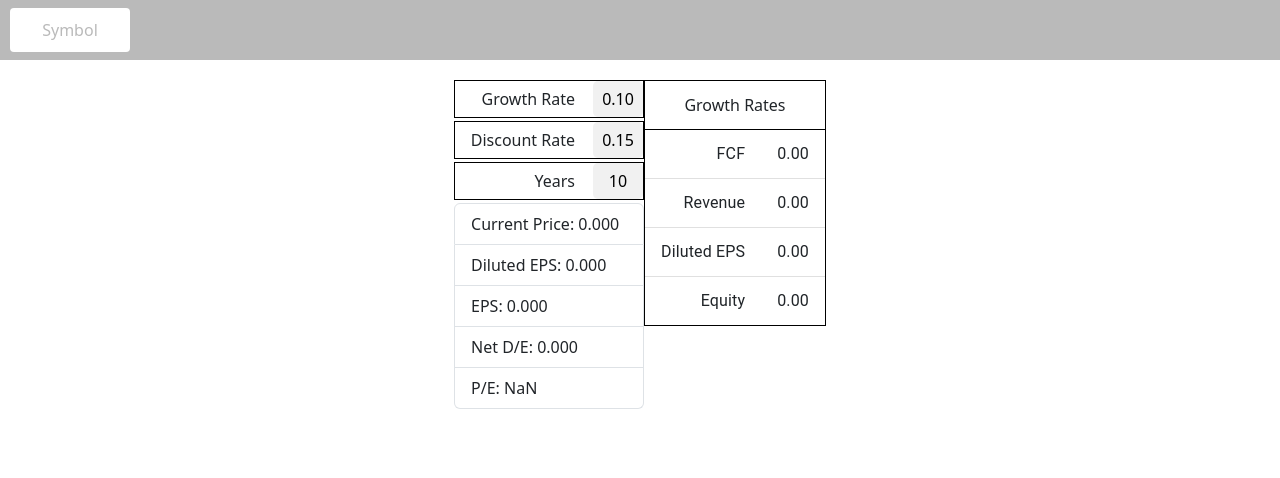
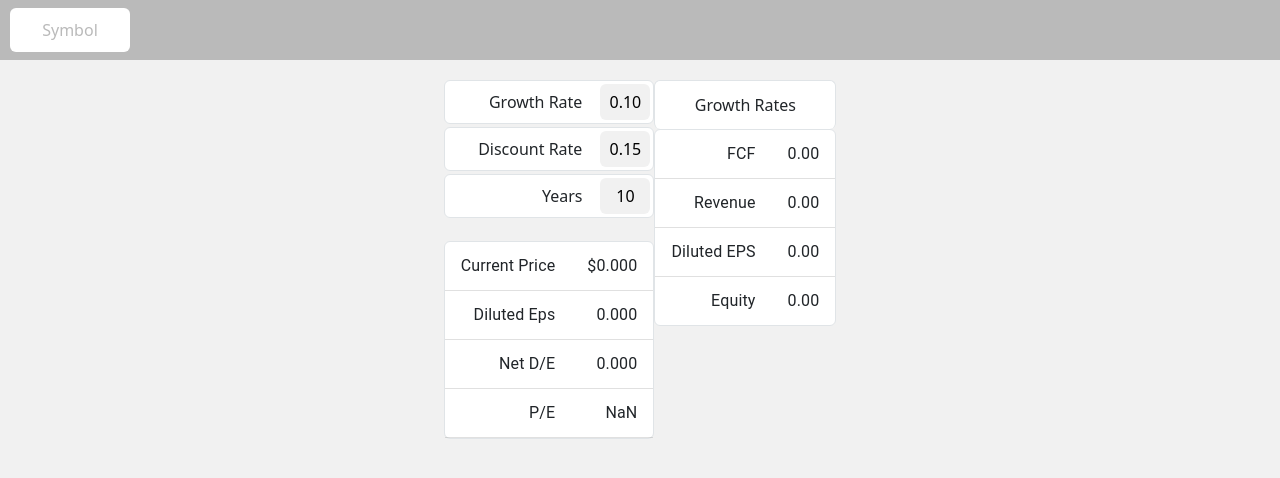
Before and after one commit to bjgebbie/FinancialTool, a React (Create React App) app in the folder fin-tool-app/: page /Analysis in a window 1280 px wide. Shown: the top 478 px of the page. Built offline with nearby package versions, Linux system fonts and the light colour scheme; no server answers.

Commit message:
grey-ifying everything

```diff
--- a/fin-tool-app/src/components/FairValue/FairValue.jsx
+++ b/fin-tool-app/src/components/FairValue/FairValue.jsx
@@ -1,4 +1,4 @@
-import { Grid, Typography, Skeleton, Box } from '@mui/material';
+import { Grid, Typography, Skeleton } from '@mui/material';
 import React, { useEffect, useState } from 'react';
 import { useDispatch, useSelector } from 'react-redux';
 
@@ -49,7 +49,9 @@ function FairValue () {
     return (
         <Grid
             container
-            sx={{ flexDirection: 'column' }}
+            sx={{
+                flexDirection: 'column'
+            }}
             className='fair-value-container'
         >
             <Grid
@@ -107,7 +109,7 @@ function FairValue () {
                                 className='value-skeleton'
                             />
                             : <Typography
-                                variant='h5'>
+                                variant='h6'>
                                     ${formatLongNumber(fairEnterpriseValue).replace(/\B(?=(\d{3})+(?!\d))/g, ',')}
                             </Typography>}
                     </Grid>
--- a/fin-tool-app/src/components/FairValue/fair-value.css
+++ b/fin-tool-app/src/components/FairValue/fair-value.css
@@ -1,8 +1,13 @@
 .fair-value-container {
+    height: 200px;
+    padding: 15px;
     margin: 0 20px;
     display: flex;
     flex-direction: column;
-    max-width: 400px;
+    max-width: 440px;
+    border: solid 1px #E0E4E7;
+    background-color: #FFFFFF;
+    border-radius: 6px;
 }
 
 .fair-value-item {
--- a/fin-tool-app/src/components/GrowthRateTable/growth-rate-table.css
+++ b/fin-tool-app/src/components/GrowthRateTable/growth-rate-table.css
@@ -1,10 +1,12 @@
 .growth-rate-table-box {
     display: flex;
     flex-direction: row;
-    border: solid 1px #000;
+    border: solid 1px #E0E4E7;
     max-width: 280px;
     height: fit-content;
     padding: 0;
+    background-color: #FFFFFF;
+    border-radius: 6px;
 }
 
 .list-text {
@@ -17,6 +19,8 @@
     justify-content: center;
     height: 49px;
     align-items: center;
-    border: 1px solid #000;
+    background-color: #FFFFFF;
+    border: solid 1px #E0E4E7;
     border-bottom: 0;
+    border-radius: 6px;
 }
--- a/fin-tool-app/src/components/StockInfo/StockInfo.jsx
+++ b/fin-tool-app/src/components/StockInfo/StockInfo.jsx
@@ -1,10 +1,10 @@
-import { Grid } from '@mui/material';
+import { Box, ListItem, List, ListItemText } from '@mui/material';
 import React, { useState, useEffect } from 'react';
-import ListGroup from 'react-bootstrap/ListGroup';
 import { useSelector, useDispatch } from 'react-redux';
 
 import { setCurrentValue } from '../../features/values';
 import getStockInfo from '../../myFinanceAPI/getStockInfo';
+import './stock-info.css';
 
 function StockInfo () {
     const dispatch = useDispatch();
@@ -27,15 +27,44 @@ function StockInfo () {
     }, [symbol, currentValue]);
 
     return (
-        <Grid>
-            <ListGroup>
-                <ListGroup.Item>Current Price: {currentValue}</ListGroup.Item>
-                <ListGroup.Item>Diluted EPS: {dilutedEps}</ListGroup.Item>
-                <ListGroup.Item>EPS: {eps}</ListGroup.Item>
-                <ListGroup.Item>Net D/E: {deRatio}</ListGroup.Item>
-                <ListGroup.Item>P/E: {Math.round((parseFloat(currentValue) * 100 / eps)) / 100}</ListGroup.Item>
-            </ListGroup>
-        </Grid>
+        <Box
+            className='stock-info-box'
+        >
+            <List
+                sx={{
+                    padding: 0
+                }}
+            >
+                <ListItem divider>
+                    <ListItemText className='list-text' primary={'Current Price'}/>
+                </ListItem>
+                <ListItem divider>
+                    <ListItemText className='list-text' primary={'Diluted Eps'}/>
+                </ListItem>
+                <ListItem divider>
+                    <ListItemText className='list-text' primary={'Net D/E'}/>
+                </ListItem>
+                <ListItem divider>
+                    <ListItemText className='list-text' primary={'P/E'}/>
+                </ListItem>
+            </List>
+            <List
+                sx={{ padding: 0 }}
+            >
+                <ListItem divider>
+                    <ListItemText className='list-text' primary={`$${currentValue}`}/>
+                </ListItem>
+                <ListItem divider>
+                    <ListItemText className='list-text' primary={`${dilutedEps}`}/>
+                </ListItem>
+                <ListItem divider>
+                    <ListItemText className='list-text' primary={`${deRatio}`}/>
+                </ListItem>
+                <ListItem divider>
+                    <ListItemText className='list-text' primary={`${Math.round((parseFloat(currentValue) * 100 / eps)) / 100}`}/>
+                </ListItem>
+            </List>
+        </Box>
     );
 }
 
--- /dev/null
+++ b/fin-tool-app/src/components/StockInfo/stock-info.css
@@ -0,0 +1,9 @@
+.stock-info-box {
+    display: flex;
+    text-align: right;
+    width: 100%;
+    background-color: #FFFFFF;
+    margin-top: 20px;
+    border-radius: 6px;
+    border: solid 1px #E0E4E7;
+}
--- a/fin-tool-app/src/components/SymbolInput/symbol-input.css
+++ b/fin-tool-app/src/components/SymbolInput/symbol-input.css
@@ -6,14 +6,16 @@
     justify-content: center;
     text-align: center;
     border: 0;
-    border-radius: 4px;
+    border-radius: 6px;
+    border-color: #737373;
 }
 
 .symbol-input:focus {
     outline: 0;
-    border-top: inset 3px #737373;
-    border-left: inset 3px #737373;
-
+    padding-top: 3px;
+    padding-left: 3px;
+    border-top: inset 3px;
+    border-left: inset 3px;
 }
 
 .symbol-input::placeholder {
--- a/fin-tool-app/src/components/TextInput/text-input.css
+++ b/fin-tool-app/src/components/TextInput/text-input.css
@@ -4,18 +4,23 @@
     text-align: center;
     border: 0;
     background-color: #f1f1f1;
-    border-radius: 5px;
+    border-radius: 6px;
 }
 .text-input:focus {
     outline: 0;
-    background-color: #bababa;
+    border-top: inset 3px #737373;
+    border-left: inset 3px #737373;
+    color: #737373;
 }
 .text-input-grid {
     margin-bottom: 3px;
     display: flex;
     justify-content: flex-end;
     align-items: center;
-    border: solid 1px #000;
+    padding: 3px;
+    border: solid 1px #E0E4E7;
+    background-color: #FFFFFF;
+    border-radius: 6px;
 }
 
 .text-input-label {
--- a/fin-tool-app/src/pages/Analysis/Analysis.jsx
+++ b/fin-tool-app/src/pages/Analysis/Analysis.jsx
@@ -18,10 +18,11 @@ function Analysis () {
             container
         >
             <Grid
+                item
                 sx={{
                     flexDirection: 'column'
                 }}
-                className='analysis-grid'
+                className='analysis-grid-item'
             >
                 <Grid
                     item
--- a/fin-tool-app/src/pages/Analysis/analysis.css
+++ b/fin-tool-app/src/pages/Analysis/analysis.css
@@ -1,9 +1,11 @@
-.analysis-grid {
+.analysis-grid-item {
   display: flex;
-  width: 190px;
+  width: 260;
   justify-content: right;
 }
 .analysis-grid-container {
   padding: 20px;
   justify-content: center;
+  height: 100vh;
+  background-color: #f1f1f1;
 }
```
